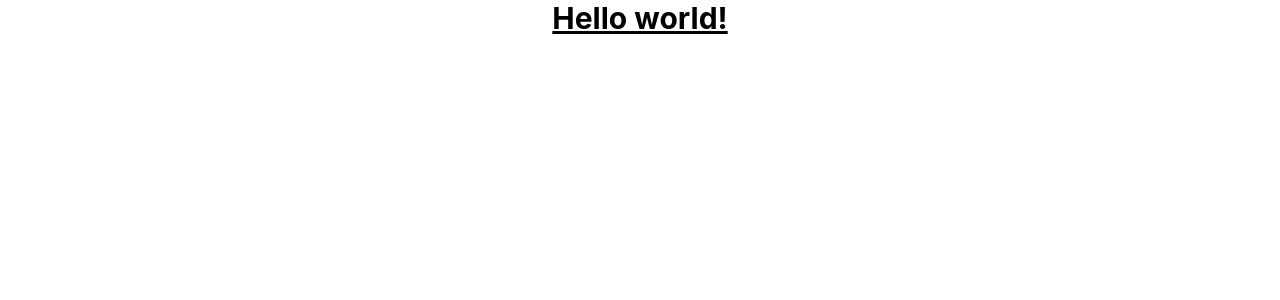
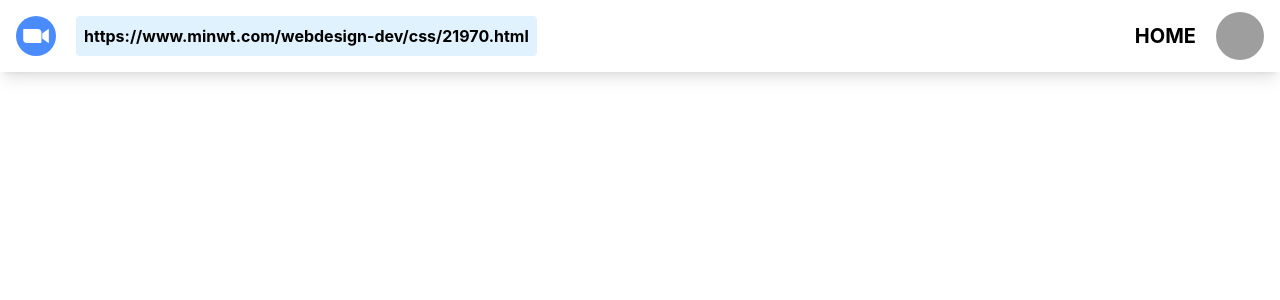
Before and after one commit to hardco2020/Chainlink_web3, a React (Create React App) app in the folder client/: page / in a window 1280 px wide. Shown: the top 300 px of the page. Built offline with nearby package versions, Linux system fonts and the light colour scheme; grey boxes are pictures that could not be loaded.

Commit message:
add: header layout

```diff
--- a/client/package.json
+++ b/client/package.json
@@ -8,6 +8,7 @@
     "@testing-library/user-event": "^13.5.0",
     "react": "^18.1.0",
     "react-dom": "^18.1.0",
+    "react-router-dom": "^6.3.0",
     "react-scripts": "5.0.1",
     "web-vitals": "^2.1.4"
   },
--- a/client/src/App.js
+++ b/client/src/App.js
@@ -1,11 +1,16 @@
-import logo from "./logo.svg";
 import "./App.css";
+import { BrowserRouter, Routes, Route } from "react-router-dom";
+import Home from "./pages/Home";
+import StreamRoom from "./pages/StreamRoom";
 
 function App() {
   return (
-    <div className="App">
-      <h1 className="text-3xl font-bold underline">Hello world!</h1>
-    </div>
+    <BrowserRouter>
+      <Routes>
+        <Route path="/" element={<Home />} />
+        <Route path="/stream" element={<StreamRoom />} />
+      </Routes>
+    </BrowserRouter>
   );
 }
 
--- /dev/null
+++ b/client/src/components/Avatar.jsx
@@ -0,0 +1,15 @@
+import React from "react";
+
+const Avatar = () => {
+  return (
+    <div>
+      <img
+        class="inline-block h-12 w-12 rounded-full ring-2 ring-white"
+        src="https://www.gravatar.com/avatar/205e460b479e2e5b48aec07710c08d50"
+        alt="{user.handle}"
+      />
+    </div>
+  );
+};
+
+export default Avatar;
--- /dev/null
+++ b/client/src/components/Header.jsx
@@ -0,0 +1,33 @@
+import React from "react";
+import Avatar from "./Avatar";
+import Logo from "./Logo";
+
+const style = {
+  wrapper: `flex px-4 py-0 w-screen items-center shadow-lg font-bold`,
+  headerFront: `flex justify-start flex-1 items-center py-4`,
+  headerUrl: `font-bold bg-sky-100 p-2 rounded`,
+  headerEnd: `flex flex-1 justify-end items-center text-xl`,
+};
+
+const Header = () => {
+  return (
+    <div className={style.wrapper}>
+      <div className={style.headerFront}>
+        <div className="mr-5">
+          <Logo />
+        </div>
+        <div className={style.headerUrl}>
+          https://www.minwt.com/webdesign-dev/css/21970.html
+        </div>
+      </div>
+      <div className={style.headerEnd}>
+        <div>HOME</div>
+        <div className="ml-5">
+          <Avatar />
+        </div>
+      </div>
+    </div>
+  );
+};
+
+export default Header;
--- /dev/null
+++ b/client/src/components/Logo.jsx
@@ -0,0 +1,11 @@
+import React from "react";
+import logo from "../assets/zoom-5.svg";
+const Logo = () => {
+  return (
+    <div>
+      <img className="object-cotain w-10 h-10" src={logo} alt="logo" />
+    </div>
+  );
+};
+
+export default Logo;
--- /dev/null
+++ b/client/src/pages/Home.jsx
@@ -0,0 +1,8 @@
+import React from "react";
+import Header from "../components/Header";
+
+const Home = () => {
+  return <Header />;
+};
+
+export default Home;
--- /dev/null
+++ b/client/src/pages/StreamRoom.jsx
@@ -0,0 +1,7 @@
+import React from "react";
+
+const StreamRoom = () => {
+  return <div>StreamRoom</div>;
+};
+
+export default StreamRoom;
```
Also changed, not shown: client/src/assets/zoom-5.svg (added), 1 other file (tests, documents, lock files or other folders).
